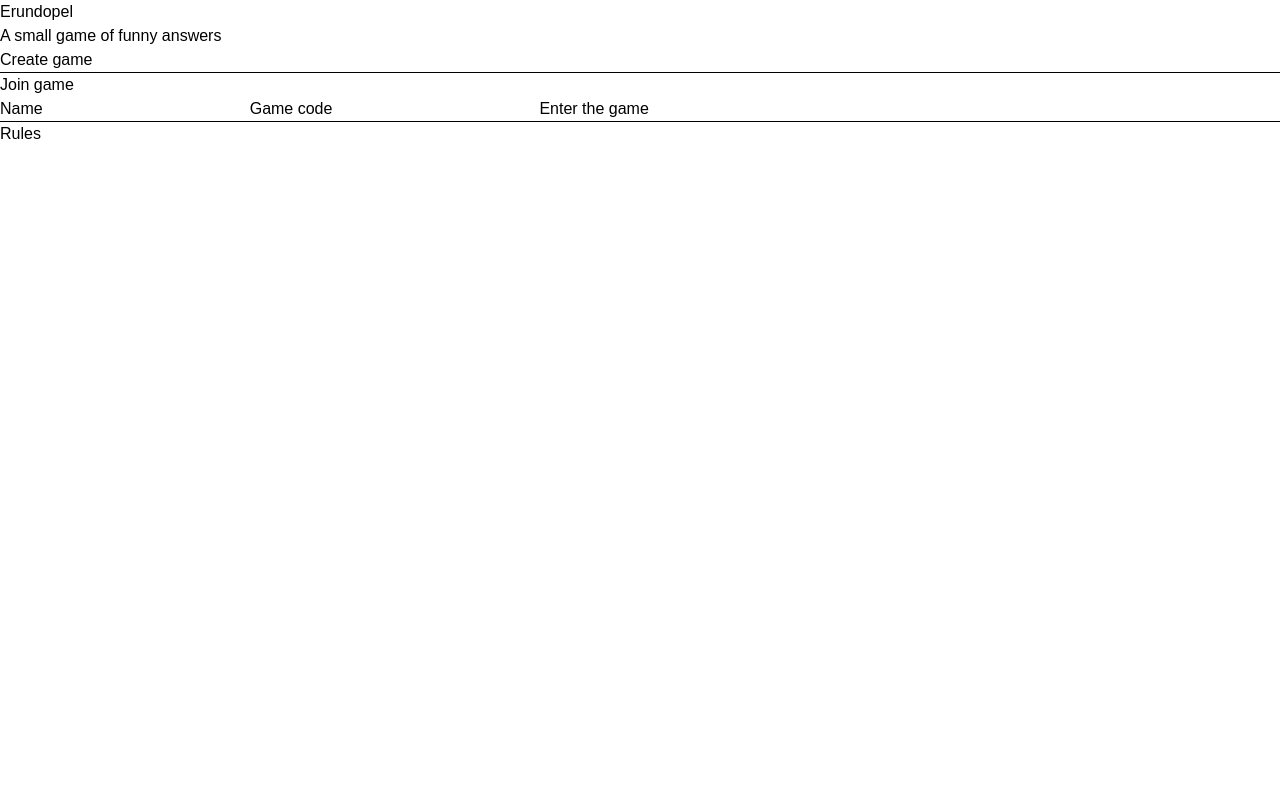
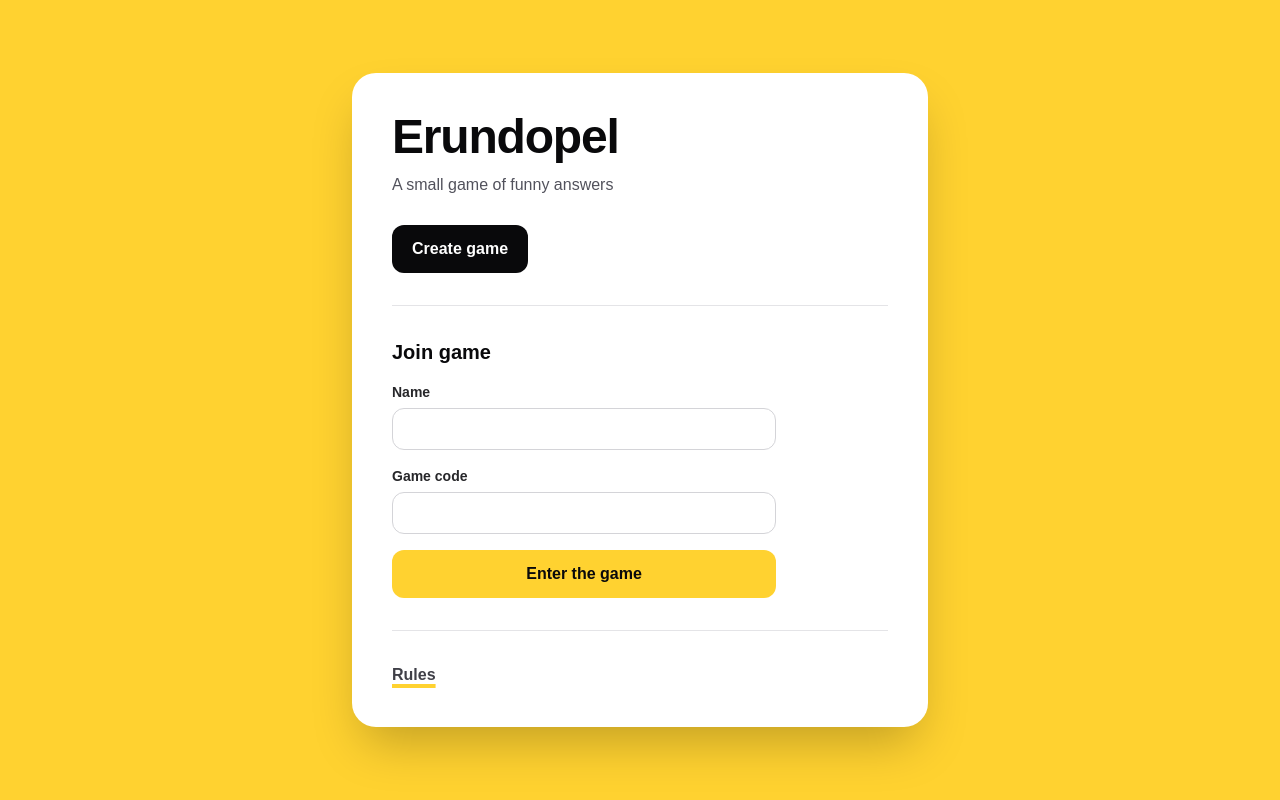
Before and after one commit to vladimirshefer/erundopel, a React (Vite) app in the folder frontend/: page / in a window 1280 px wide. Built offline with nearby package versions, Linux system fonts and the light colour scheme.

Commit message:
style: refine game pages with Tailwind

```diff
--- a/frontend/src/App.tsx
+++ b/frontend/src/App.tsx
@@ -13,6 +13,7 @@ export default function App() {
     <LanguageContextProvider>
       <QueryClientProvider client={queryClient}>
         <BrowserRouter>
+          <div className="flex min-h-screen items-center justify-center bg-amber-300 p-4 sm:p-8">
             <Routes>
               <Route path="/" element={<MainPage />} />
               <Route path="/create" element={<CreateGamePage />} />
@@ -20,6 +21,7 @@ export default function App() {
               <Route path="/rules" element={<RulesPage />} />
               <Route path="*" element={<MainPage />} />
             </Routes>
+          </div>
         </BrowserRouter>
       </QueryClientProvider>
     </LanguageContextProvider>
--- a/frontend/src/pages/CreateGamePage.tsx
+++ b/frontend/src/pages/CreateGamePage.tsx
@@ -32,18 +32,18 @@ export default function CreateGamePage() {
   }
 
   return (
-    <main>
-      <h1>{loc('Create game')}</h1>
-      <form onSubmit={createGame}>
-        <label>
+    <main className="w-full max-w-xl rounded-3xl bg-white p-6 shadow-2xl sm:p-10">
+      <h1 className="text-4xl font-black tracking-tight text-zinc-950 sm:text-5xl">{loc('Create game')}</h1>
+      <form className="mt-8 flex max-w-sm flex-col gap-4" onSubmit={createGame}>
+        <label className="flex flex-col gap-1.5 text-sm font-semibold text-zinc-800">
           {loc('Name')}
-          <input name="name" autoComplete="name" autoFocus />
+          <input className="rounded-xl border border-zinc-300 px-3 py-2.5 outline-none transition focus:border-zinc-950 focus:ring-4 focus:ring-amber-200" name="name" autoComplete="name" autoFocus />
         </label>
-        <button>{loc('Create game')}</button>
+        <button className="rounded-xl bg-zinc-950 px-4 py-3 font-bold text-white transition hover:-translate-y-0.5 hover:bg-zinc-700">{loc('Create game')}</button>
       </form>
-      {error && <p role="alert">{error}</p>}
-      <p>
-        <Link to="/">{loc('Back')}</Link>
+      {error && <p className="mt-4 rounded-xl bg-amber-100 px-4 py-3 text-zinc-900" role="alert">{error}</p>}
+      <p className="mt-8">
+        <Link className="font-semibold text-zinc-700 underline decoration-amber-300 decoration-4 underline-offset-4" to="/">{loc('Back')}</Link>
       </p>
     </main>
   )
--- a/frontend/src/pages/GamePage.tsx
+++ b/frontend/src/pages/GamePage.tsx
@@ -41,8 +41,8 @@ export default function GamePage() {
 
   if (!lobby || !session)
     return (
-      <main>
-        <p>{error || loc('Connecting...')}</p>
+      <main className="w-full max-w-xl rounded-3xl bg-white p-6 shadow-2xl sm:p-10">
+        <p className="text-zinc-600">{error || loc('Connecting...')}</p>
       </main>
     )
   const player = lobby.players.find((item) => item.id === session.playerId)
@@ -64,39 +64,39 @@ export default function GamePage() {
   }
 
   return (
-    <main>
-      <h1>
+    <main className="w-full max-w-xl rounded-3xl bg-white p-6 shadow-2xl sm:p-10">
+      <h1 className="text-3xl font-black tracking-tight text-zinc-950 sm:text-4xl">
         {loc('Game')} {lobby.code}
       </h1>
-      <p>
+      <p className="mt-3 text-zinc-600">
         {loc('Players')}:{' '}
         {lobby.players.map((item) => `${item.name} (${item.score})`).join(', ')}
       </p>
 
       {lobby.phase === 'lobby' && (
         <>
-          <p>{loc('Send this game code to friends and wait for them here.')}</p>
+          <p className="mt-8 text-zinc-600">{loc('Send this game code to friends and wait for them here.')}</p>
           {isOwner && (
-            <button onClick={() => lobbyRepository.startGame(socket.current!)}>
+            <button className="mt-2 rounded-xl bg-zinc-950 px-5 py-3 font-bold text-white transition hover:-translate-y-0.5 hover:bg-zinc-700" onClick={() => lobbyRepository.startGame(socket.current!)}>
               {loc('Start game')}
             </button>
           )}
-          {!isOwner && <p>{loc('Waiting for the host to start.')}</p>}
+          {!isOwner && <p className="mt-8 text-zinc-600">{loc('Waiting for the host to start.')}</p>}
         </>
       )}
 
       {lobby.phase === 'answering' && (
         <>
-          <h2>{lobby.task?.text}</h2>
+          <h2 className="mt-8 text-2xl font-bold tracking-tight text-zinc-950">{lobby.task?.text}</h2>
           {player?.answered ? (
-            <p>{loc('Answer sent. Waiting for other players.')}</p>
+            <p className="mt-4 text-zinc-600">{loc('Answer sent. Waiting for other players.')}</p>
           ) : (
-            <form onSubmit={submitAnswer}>
-              <label>
+            <form className="mt-5 flex flex-col gap-4" onSubmit={submitAnswer}>
+              <label className="flex flex-col gap-1.5 text-sm font-semibold text-zinc-800">
                 {loc('Your answer')}
-                <input name="answer" autoFocus />
+                <input className="rounded-xl border border-zinc-300 px-3 py-2.5 outline-none transition focus:border-zinc-950 focus:ring-4 focus:ring-amber-200" name="answer" autoFocus />
               </label>
-              <button>{loc('Send answer')}</button>
+              <button className="rounded-xl bg-amber-300 px-4 py-3 font-bold text-zinc-950 transition hover:-translate-y-0.5 hover:bg-amber-400">{loc('Send answer')}</button>
             </form>
           )}
         </>
@@ -104,24 +104,25 @@ export default function GamePage() {
 
       {lobby.phase === 'voting' && (
         <>
-          <h2>{lobby.task?.text}</h2>
+          <h2 className="mt-8 text-2xl font-bold tracking-tight text-zinc-950">{lobby.task?.text}</h2>
           {player?.voted ? (
-            <p>{loc('Vote sent. Waiting for other players.')}</p>
+            <p className="mt-4 text-zinc-600">{loc('Vote sent. Waiting for other players.')}</p>
           ) : (
-            <form onSubmit={submitVote}>
+            <form className="mt-5 flex flex-col gap-3" onSubmit={submitVote}>
               {lobby.answerOptions?.map((answer) => (
-                <label key={answer.id}>
+                <label className="flex cursor-pointer items-center gap-3 rounded-xl border border-zinc-200 p-4 text-zinc-800 transition hover:border-zinc-950 has-[:checked]:border-zinc-950 has-[:checked]:bg-amber-100" key={answer.id}>
                   <input
                     type="radio"
                     name="answerId"
                     value={answer.id}
+                    className="size-4 accent-zinc-950"
                     required
                     disabled={answer.text === myAnswer}
                   />
                   {answer.text}
                 </label>
               ))}
-              <button>{loc('Vote')}</button>
+              <button className="mt-1 rounded-xl bg-amber-300 px-4 py-3 font-bold text-zinc-950 transition hover:-translate-y-0.5 hover:bg-amber-400">{loc('Vote')}</button>
             </form>
           )}
         </>
@@ -129,8 +130,8 @@ export default function GamePage() {
 
       {lobby.phase === 'results' && (
         <>
-          <h2>{loc('Results')}</h2>
-          <p>
+          <h2 className="mt-8 text-2xl font-bold tracking-tight text-zinc-950">{loc('Results')}</h2>
+          <p className="mt-4 rounded-xl bg-amber-100 p-4 text-zinc-800">
             {loc('Correct answer')}:{' '}
             {
               lobby.answerOptions?.find(
@@ -139,18 +140,18 @@ export default function GamePage() {
             }
           </p>
           {isOwner ? (
-            <button onClick={() => lobbyRepository.nextRound(socket.current!)}>
+            <button className="mt-5 rounded-xl bg-zinc-950 px-5 py-3 font-bold text-white transition hover:-translate-y-0.5 hover:bg-zinc-700" onClick={() => lobbyRepository.nextRound(socket.current!)}>
               {loc('Next round')}
             </button>
           ) : (
-            <p>{loc('Waiting for the host to start the next round.')}</p>
+            <p className="mt-5 text-zinc-600">{loc('Waiting for the host to start the next round.')}</p>
           )}
         </>
       )}
 
-      {error && <p role="alert">{error}</p>}
-      <p>
-        <Link to="/rules">{loc('Rules')}</Link>
+      {error && <p className="mt-5 rounded-xl bg-amber-100 px-4 py-3 text-zinc-900" role="alert">{error}</p>}
+      <p className="mt-8">
+        <Link className="font-semibold text-zinc-700 underline decoration-amber-300 decoration-4 underline-offset-4" to="/rules">{loc('Rules')}</Link>
       </p>
     </main>
   )
--- a/frontend/src/pages/MainPage.tsx
+++ b/frontend/src/pages/MainPage.tsx
@@ -34,28 +34,28 @@ export default function MainPage() {
   }
 
   return (
-    <main>
-      <h1>Erundopel</h1>
-      <p>{loc('A small game of funny answers')}</p>
-      <p>
-        <Link to="/create">{loc('Create game')}</Link>
+    <main className="w-full max-w-xl rounded-3xl bg-white p-6 shadow-2xl sm:p-10">
+      <h1 className="text-4xl font-black tracking-tight text-zinc-950 sm:text-5xl">Erundopel</h1>
+      <p className="mt-3 text-zinc-600">{loc('A small game of funny answers')}</p>
+      <p className="mt-7">
+        <Link className="inline-flex rounded-xl bg-zinc-950 px-5 py-3 font-bold text-white transition hover:-translate-y-0.5 hover:bg-zinc-700" to="/create">{loc('Create game')}</Link>
       </p>
-      <hr />
-      <h2>{loc('Join game')}</h2>
-      <form onSubmit={joinGame}>
-        <label>
+      <hr className="my-8 border-zinc-200" />
+      <h2 className="text-xl font-bold text-zinc-950">{loc('Join game')}</h2>
+      <form className="mt-4 flex max-w-sm flex-col gap-4" onSubmit={joinGame}>
+        <label className="flex flex-col gap-1.5 text-sm font-semibold text-zinc-800">
           {loc('Name')}
-          <input name="name" autoComplete="name" />
+          <input className="rounded-xl border border-zinc-300 px-3 py-2.5 outline-none transition focus:border-zinc-950 focus:ring-4 focus:ring-amber-200" name="name" autoComplete="name" />
         </label>
-        <label>
+        <label className="flex flex-col gap-1.5 text-sm font-semibold text-zinc-800">
           {loc('Game code')}
-          <input name="code" autoCapitalize="characters" />
+          <input className="rounded-xl border border-zinc-300 px-3 py-2.5 uppercase outline-none transition focus:border-zinc-950 focus:ring-4 focus:ring-amber-200" name="code" autoCapitalize="characters" />
         </label>
-        <button>{loc('Enter the game')}</button>
+        <button className="rounded-xl bg-amber-300 px-4 py-3 font-bold text-zinc-950 transition hover:-translate-y-0.5 hover:bg-amber-400">{loc('Enter the game')}</button>
       </form>
-      {error && <p role="alert">{error}</p>}
-      <hr />
-      <Link to="/rules">{loc('Rules')}</Link>
+      {error && <p className="mt-4 rounded-xl bg-amber-100 px-4 py-3 text-zinc-900" role="alert">{error}</p>}
+      <hr className="my-8 border-zinc-200" />
+      <Link className="font-semibold text-zinc-700 underline decoration-amber-300 decoration-4 underline-offset-4" to="/rules">{loc('Rules')}</Link>
     </main>
   )
 }
--- a/frontend/src/pages/RulesPage.tsx
+++ b/frontend/src/pages/RulesPage.tsx
@@ -4,9 +4,9 @@ import { useLoc } from '../strings/loc.ts'
 export default function RulesPage() {
   const loc = useLoc()
   return (
-    <main>
-      <h1>{loc('Rules')}</h1>
-      <ol>
+    <main className="w-full max-w-xl rounded-3xl bg-white p-6 shadow-2xl sm:p-10">
+      <h1 className="text-4xl font-black tracking-tight text-zinc-950 sm:text-5xl">{loc('Rules')}</h1>
+      <ol className="mt-8 list-decimal space-y-4 pl-5 text-zinc-700 marker:font-bold marker:text-amber-500">
         <li>{loc('The host creates a game and sends its code to friends.')}</li>
         <li>{loc('Everyone writes a funny answer to the question.')}</li>
         <li>
@@ -20,8 +20,8 @@ export default function RulesPage() {
           )}
         </li>
       </ol>
-      <p>
-        <Link to="/">{loc('Back')}</Link>
+      <p className="mt-8">
+        <Link className="font-semibold text-zinc-700 underline decoration-amber-300 decoration-4 underline-offset-4" to="/">{loc('Back')}</Link>
       </p>
     </main>
   )
```
Lines whose indentation alone changed are shown as unchanged.
